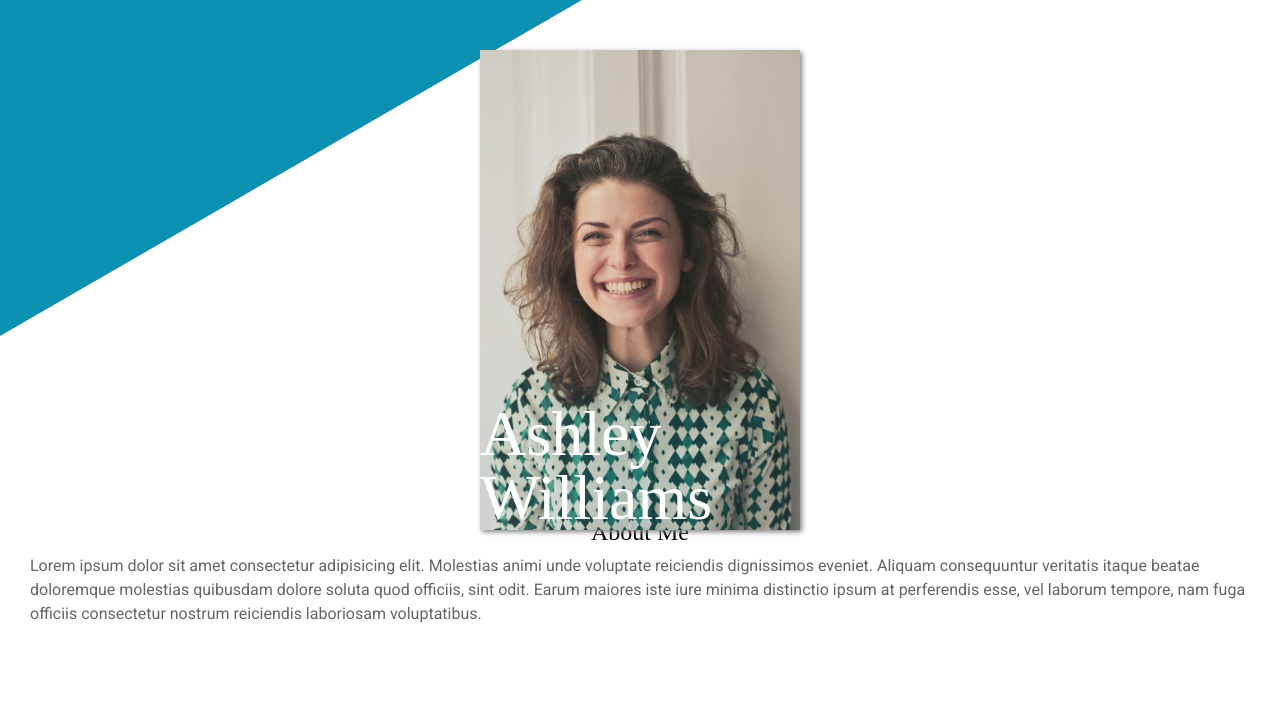
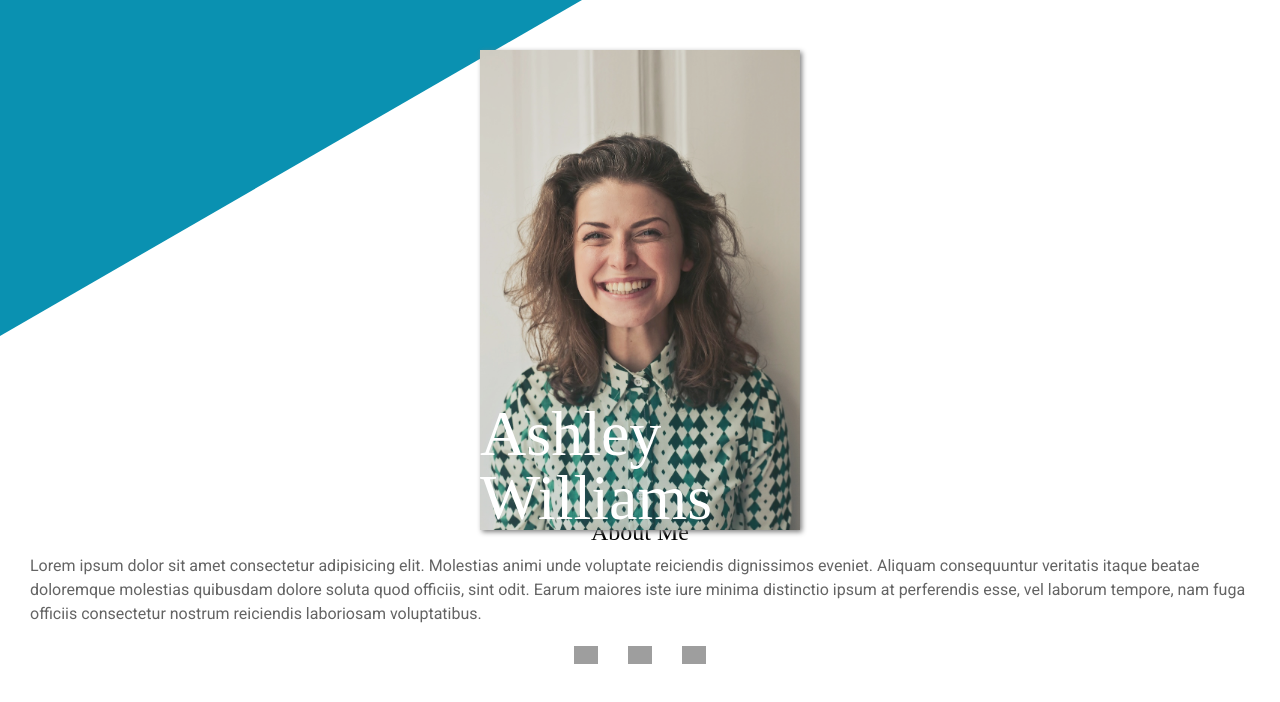
Before and after one commit to Beatstamosi/odin-homepage, a plain HTML site: page index.html in a window 1280 px wide. Drawn offline with Linux system fonts and the light colour scheme; grey boxes are pictures that could not be loaded; a web font is replaced by a local one.

```diff
--- a/index.html
+++ b/index.html
@@ -21,6 +21,11 @@
         <section id="about-me">
             <h2>About Me</h2>
             <p>Lorem ipsum dolor sit amet consectetur adipisicing elit. Molestias animi unde voluptate reiciendis dignissimos eveniet. Aliquam consequuntur veritatis itaque beatae doloremque molestias quibusdam dolore soluta quod officiis, sint odit. Earum maiores iste iure minima distinctio ipsum at perferendis esse, vel laborum tempore, nam fuga officiis consectetur nostrum reiciendis laboriosam voluptatibus.</p>
+            <div class="container-contact-logos">
+               <a href="https://github.com/" target="_blank" rel="noopener noreferrer"><img src="https://cdn.jsdelivr.net/gh/devicons/devicon@latest/icons/github/github-original.svg" /></a>
+                <a href="https://www.linkedin.com/" target="_blank" rel="noopener noreferrer"><img src="https://cdn.jsdelivr.net/gh/devicons/devicon@latest/icons/linkedin/linkedin-plain.svg" /></a>
+                <a href="https://x.com/" target="_blank" rel="noopener noreferrer"><img src="https://cdn.jsdelivr.net/gh/devicons/devicon@latest/icons/twitter/twitter-original.svg" /></a>
+            </div>
         </section>
     </main>
     <footer>
--- a/style.css
+++ b/style.css
@@ -78,3 +78,14 @@
 #about-m2 p {
     font-size: 1.5em;
 }
+
+.container-contact-logos {
+    margin-top: 20px;
+    display: flex;
+    justify-content: center;
+    gap: 30px;
+}
+
+.container-contact-logos img {
+    width: 1.5em;
+}
```
